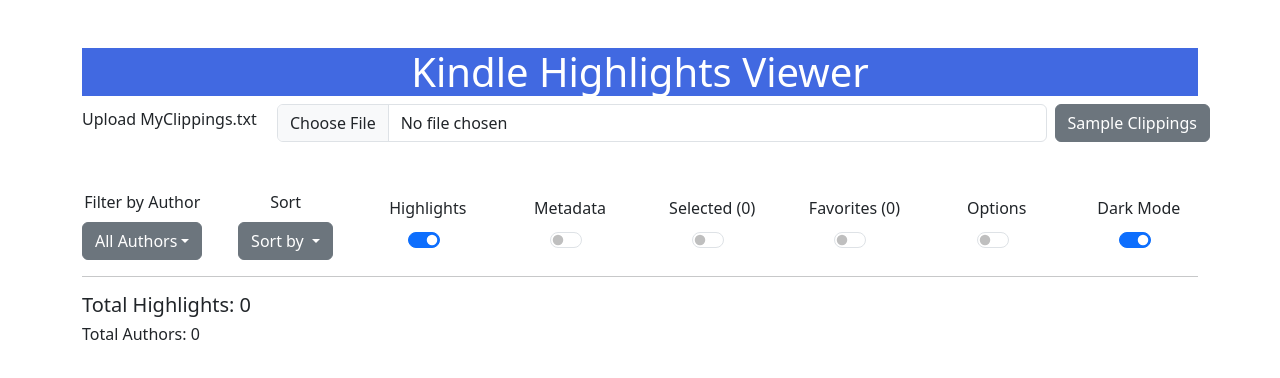
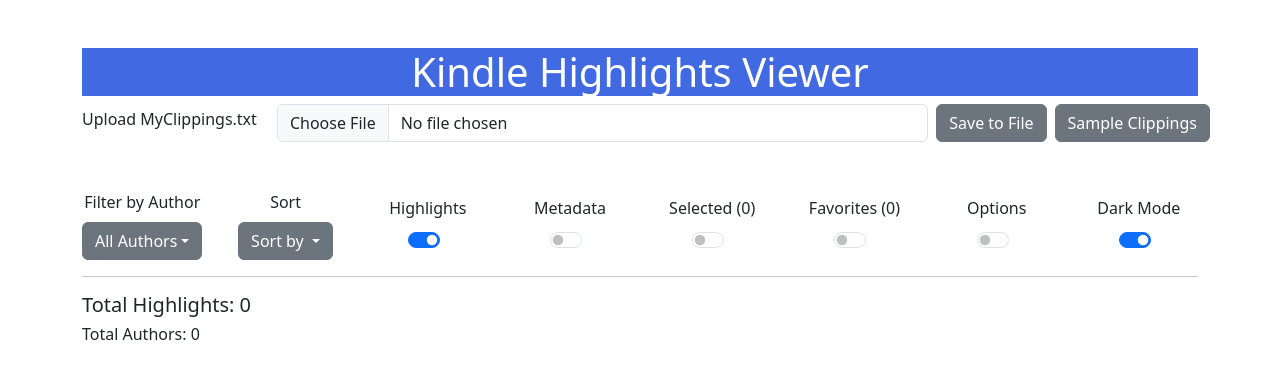
Before and after one commit to pdegen/QuoteBrowser, a Vue app: page / in a window 1280 px wide. Shown: the top 378 px of the page. Built offline with nearby package versions, Linux system fonts and the light colour scheme.

Commit message:
save file

```diff
--- a/src/App.vue
+++ b/src/App.vue
@@ -2,7 +2,7 @@
 import { ref, computed, type Ref } from 'vue'
 import { selectAuthor, SortOptions } from './state.ts'
 import { store } from './main.ts'
-import { handleFileUpload, uploadSample } from './fileHandler'
+import { handleFileUpload, uploadSample, saveHighlightsDF } from './fileHandler'
 import { useDark, useToggle } from '@vueuse/core'
 
 const isDark = useDark({
@@ -231,6 +231,13 @@
         accept=".txt"
         @input="(event) => handleFileUpload(event)"
       />
+      <button
+        @click="saveHighlightsDF(store.highlightsDF)"
+        id="saveButton"
+        class="btn btn-secondary col-md-auto"
+      >
+        Save to File
+      </button>
       <button @click="uploadSample()" id="sampleButton" class="btn btn-secondary col-md-auto">
         Sample Clippings
       </button>
--- a/src/fileHandler.ts
+++ b/src/fileHandler.ts
@@ -1,4 +1,7 @@
 import { store } from './main'
+import { type HighlightDF } from './state'
+
+const delim = '=========='
 
 export function uploadSample() {
   store.$reset()
@@ -40,7 +43,7 @@
 
 function parseClippings(content: string) {
   const entries = content
-    .split('==========')
+    .split(delim)
     .map((entry) => entry.trim())
     .filter((entry) => entry)
 
@@ -71,3 +74,30 @@
     })
   })
 }
+
+export function saveHighlightsDF(highlightDF: HighlightDF[]) {
+  let content = ''
+
+  for (let i = 0; i < highlightDF.length; i++) {
+    const h = highlightDF[i]
+    if (h.deleted) continue
+
+    content += `${delim}\n${h.booktitle} (${h.author})}\n${h.metadata}`
+    if (h.favorited) content += ' | $F'
+    content += `\n\n${h.highlight}\n`
+  }
+
+  saveToFile(content)
+}
+
+function saveToFile(content: string) {
+  const blob = new Blob([content], { type: 'text/plain' })
+  const url = URL.createObjectURL(blob)
+
+  const link = document.createElement('a')
+  link.href = url
+  link.download = 'myFile.txt'
+  link.click()
+
+  URL.revokeObjectURL(url) // Clean up
+}
```
Also changed, not shown: 2 other files (tests, documents, lock files or other folders).
